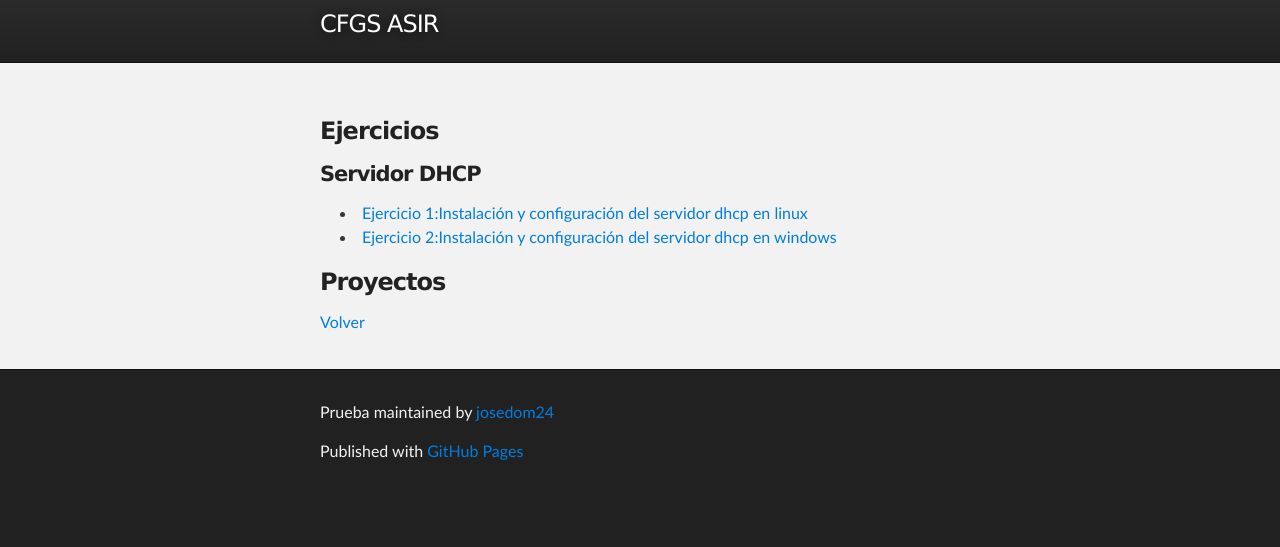
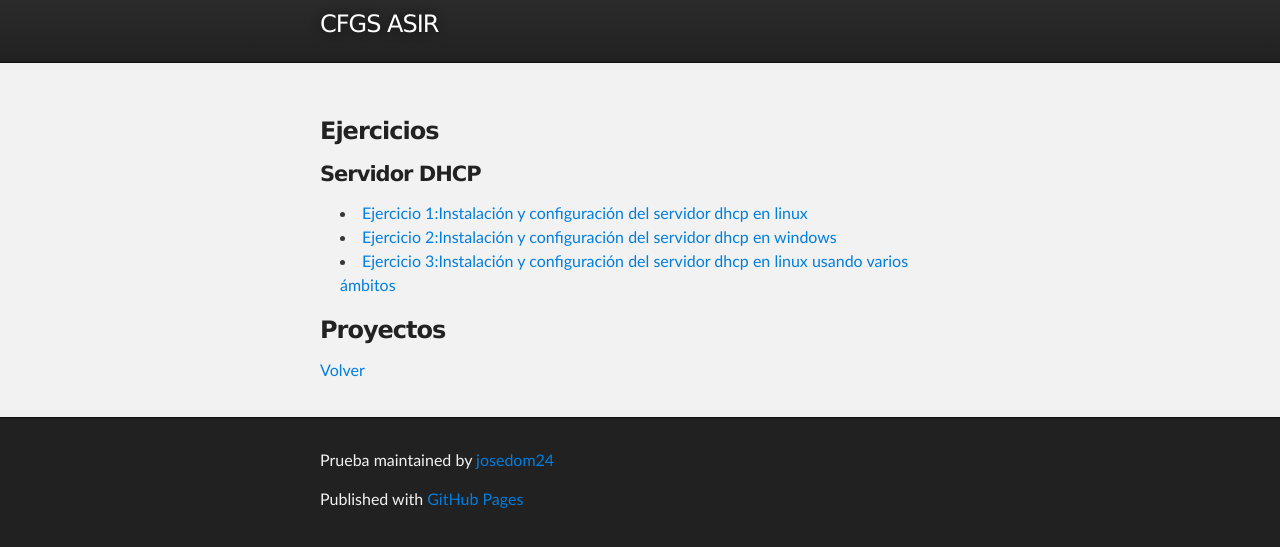
Before and after one commit to josedom24/josedom24.github.io, a Jekyll site: the page built from mod/serviciosgs/index.md, in a window 1280 px wide, cut to the strip 78-625 px from the top of the page. Built offline with Jekyll 4.4.1, drawn with Linux system fonts in a browser that asks for light colours.

Commit message:
Update index.md

```diff
--- a/mod/serviciosgs/index.md
+++ b/mod/serviciosgs/index.md
@@ -9,6 +9,7 @@ tagline: CFGS ASIR
 #### Servidor DHCP
 * [Ejercicio 1:Instalación y configuración del servidor dhcp en linux](e_dhcp_1)
 * [Ejercicio 2:Instalación y configuración del servidor dhcp en windows](e_dhcp_2)
+* [Ejercicio 3:Instalación y configuración del servidor dhcp en linux usando varios ámbitos](e_dhcp_3)
 
 ### Proyectos
 
```
